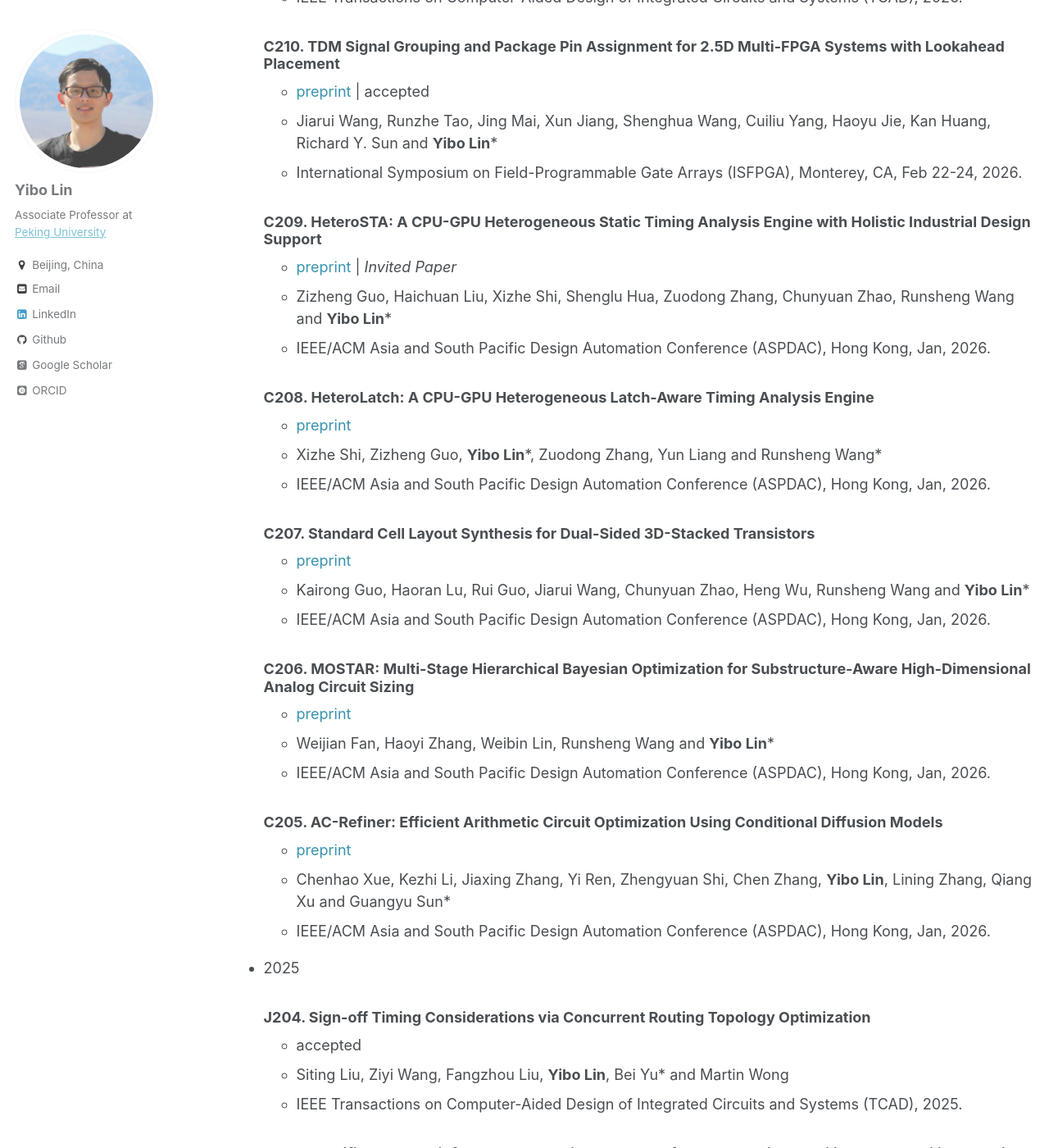
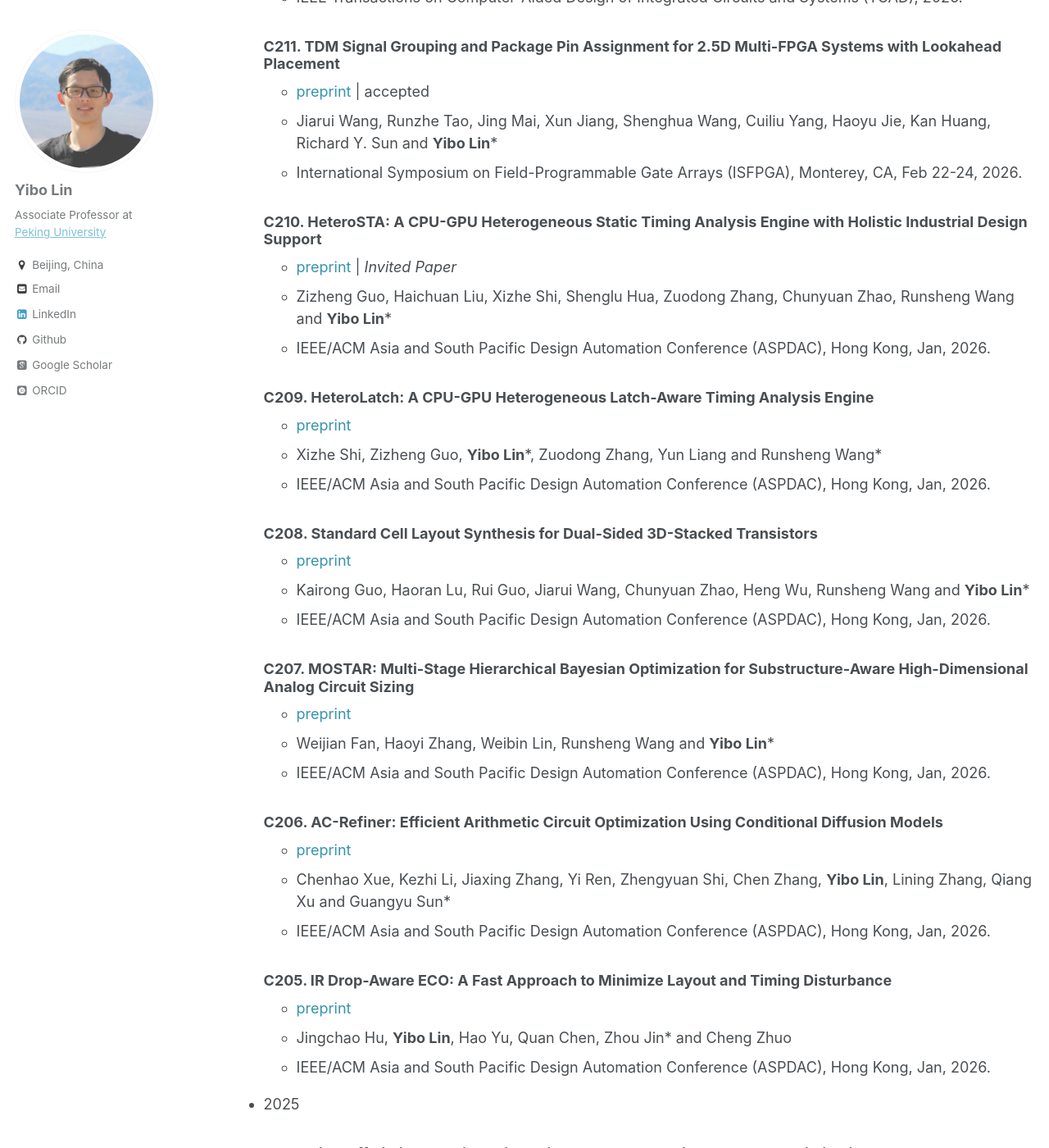
Before and after one commit to limbo018/limbo018.github.io, a Jekyll site: the page built from _pages/publications.md, in a window 1280 px wide and 1400 px high, scrolled down 1045 px. Shown: the whole window at 82% size. Built offline with Jekyll 4.4.1, drawn with Linux system fonts in a browser that asks for light colours; some web fonts are replaced; some of the changed text lies outside the part shown.

Commit message:
add missing aspdac26 paper

```diff
--- a/_pages/publications.md
+++ b/_pages/publications.md
@@ -20,54 +20,59 @@ Conference and Journal Papers
 
 * 2026
 
-  ### J214. [URoute: Universal Routability Prediction](https://doi.org/10.1109/TCAD.2025.3636449)
+  ### J215. [URoute: Universal Routability Prediction](https://doi.org/10.1109/TCAD.2025.3636449)
      * accepted
      * Zhenkun Lin, **Yibo Lin**, Genggeng Liu\* and Gang Du
      * IEEE Transactions on Computer-Aided Design of Integrated Circuits and Systems (TCAD), 2026.
 
-  ### J213. [Efficient Timing Prediction and Optimization Using Derivable Gradient Boosting Machine Model at Placement Stage](https://doi.org/10.1145/3780100)
+  ### J214. [Efficient Timing Prediction and Optimization Using Derivable Gradient Boosting Machine Model at Placement Stage](https://doi.org/10.1145/3780100)
      * accepted
      * Xu He\*, Yushan Wang, Chenjing Yang, Renjun Zhao, **Yibo Lin**, Peiyu Liao, Bei Yu, Yao Wang, Chang Liu and Yang Guo
      * ACM Transactions on Design Automation of Electronic Systems (TODAES), 2026.
 
-  ### J212. [GAP-LA: GPU-Accelerated Performance-Driven Layer Assignment](https://doi.org/10.1109/TCAD.2025.3650401)
+  ### J213. [GAP-LA: GPU-Accelerated Performance-Driven Layer Assignment](https://doi.org/10.1109/TCAD.2025.3650401)
      * <a href="https://arxiv.org/pdf/2507.13375" style="color:#3793ae">preprint</a> \| accepted
      * Chunyuan Zhao, Zizheng Guo, Zuodong Zhang and **Yibo Lin**\*
      * IEEE Transactions on Computer-Aided Design of Integrated Circuits and Systems (TCAD), 2026.
 
-  ### J211. EvoPlace: Evolution of Optimization Algorithms for Global Placement via Large Language Models
+  ### J212. EvoPlace: Evolution of Optimization Algorithms for Global Placement via Large Language Models
      * accepted
      * Xufeng Yao, Jiaxi Jiang, Yuxuan Zhao, Peiyu Liao, **Yibo Lin** and Bei Yu\*
      * IEEE Transactions on Computer-Aided Design of Integrated Circuits and Systems (TCAD), 2026.
 
-  ### C210. TDM Signal Grouping and Package Pin Assignment for 2.5D Multi-FPGA Systems with Lookahead Placement
+  ### C211. TDM Signal Grouping and Package Pin Assignment for 2.5D Multi-FPGA Systems with Lookahead Placement
      * <a href="/publications/papers/FPGA_ISFPGA2026_Wang.pdf" style="color:#3793ae">preprint</a> \| accepted
      * Jiarui Wang, Runzhe Tao, Jing Mai, Xun Jiang, Shenghua Wang, Cuiliu Yang, Haoyu Jie, Kan Huang, Richard Y. Sun and **Yibo Lin**\*
      * International Symposium on Field-Programmable Gate Arrays (ISFPGA), Monterey, CA, Feb 22-24, 2026.
 
-  ### C209. HeteroSTA: A CPU-GPU Heterogeneous Static Timing Analysis Engine with Holistic Industrial Design Support
+  ### C210. HeteroSTA: A CPU-GPU Heterogeneous Static Timing Analysis Engine with Holistic Industrial Design Support
      * <a href="https://arxiv.org/abs/2511.11660" style="color:#3793ae">preprint</a> \| *Invited Paper*
      * Zizheng Guo, Haichuan Liu, Xizhe Shi, Shenglu Hua, Zuodong Zhang, Chunyuan Zhao, Runsheng Wang and **Yibo Lin**\*
      * IEEE/ACM Asia and South Pacific Design Automation Conference (ASPDAC), Hong Kong, Jan, 2026.
 
-  ### C208. HeteroLatch: A CPU-GPU Heterogeneous Latch-Aware Timing Analysis Engine
+  ### C209. HeteroLatch: A CPU-GPU Heterogeneous Latch-Aware Timing Analysis Engine
      * <a href="/publications/papers/TIMING_ASPDAC2026_Shi.pdf" style="color:#3793ae">preprint</a>
      * Xizhe Shi, Zizheng Guo, **Yibo Lin**\*, Zuodong Zhang, Yun Liang and Runsheng Wang\*
      * IEEE/ACM Asia and South Pacific Design Automation Conference (ASPDAC), Hong Kong, Jan, 2026.
 
-  ### C207. Standard Cell Layout Synthesis for Dual-Sided 3D-Stacked Transistors
+  ### C208. Standard Cell Layout Synthesis for Dual-Sided 3D-Stacked Transistors
      * <a href="/publications/papers/CELL_ASPDAC2026_Guo.pdf" style="color:#3793ae">preprint</a>
      * Kairong Guo, Haoran Lu, Rui Guo, Jiarui Wang, Chunyuan Zhao, Heng Wu, Runsheng Wang and **Yibo Lin**\*
      * IEEE/ACM Asia and South Pacific Design Automation Conference (ASPDAC), Hong Kong, Jan, 2026.
 
-  ### C206. MOSTAR: Multi-Stage Hierarchical Bayesian Optimization for Substructure-Aware High-Dimensional Analog Circuit Sizing
+  ### C207. MOSTAR: Multi-Stage Hierarchical Bayesian Optimization for Substructure-Aware High-Dimensional Analog Circuit Sizing
      * <a href="/publications/papers/ANALOG_ASPDAC2026_Fan.pdf" style="color:#3793ae">preprint</a>
      * Weijian Fan, Haoyi Zhang, Weibin Lin, Runsheng Wang and **Yibo Lin**\*
      * IEEE/ACM Asia and South Pacific Design Automation Conference (ASPDAC), Hong Kong, Jan, 2026.
 
-  ### C205. AC-Refiner: Efficient Arithmetic Circuit Optimization Using Conditional Diffusion Models
+  ### C206. AC-Refiner: Efficient Arithmetic Circuit Optimization Using Conditional Diffusion Models
      * <a href="/publications/papers/ARCH_ASPDAC2026_Xue.pdf" style="color:#3793ae">preprint</a>
      * Chenhao Xue, Kezhi Li, Jiaxing Zhang, Yi Ren, Zhengyuan Shi, Chen Zhang, **Yibo Lin**, Lining Zhang, Qiang Xu and Guangyu Sun\*
+     * IEEE/ACM Asia and South Pacific Design Automation Conference (ASPDAC), Hong Kong, Jan, 2026.
+
+  ### C205. IR Drop-Aware ECO: A Fast Approach to Minimize Layout and Timing Disturbance
+     * <a href="/publications/papers/ECO_ASPDAC2026_Hu.pdf" style="color:#3793ae">preprint</a>
+     * Jingchao Hu, **Yibo Lin**, Hao Yu, Quan Chen, Zhou Jin\* and Cheng Zhuo
      * IEEE/ACM Asia and South Pacific Design Automation Conference (ASPDAC), Hong Kong, Jan, 2026.
 
 * 2025
```
Also changed, not shown: _includes/publications_cv.md (+12 -10 lines), ref/publications.bib (+14 -0 lines), 4 other files.
